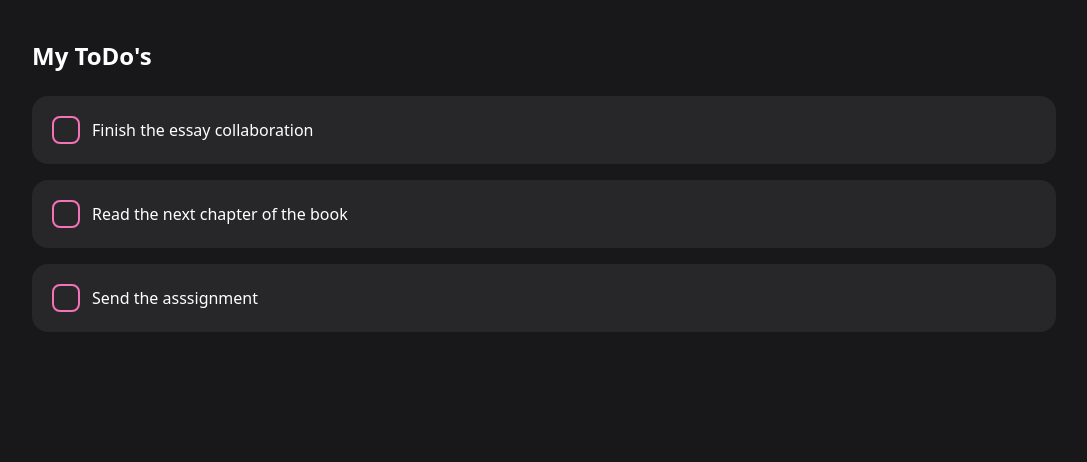
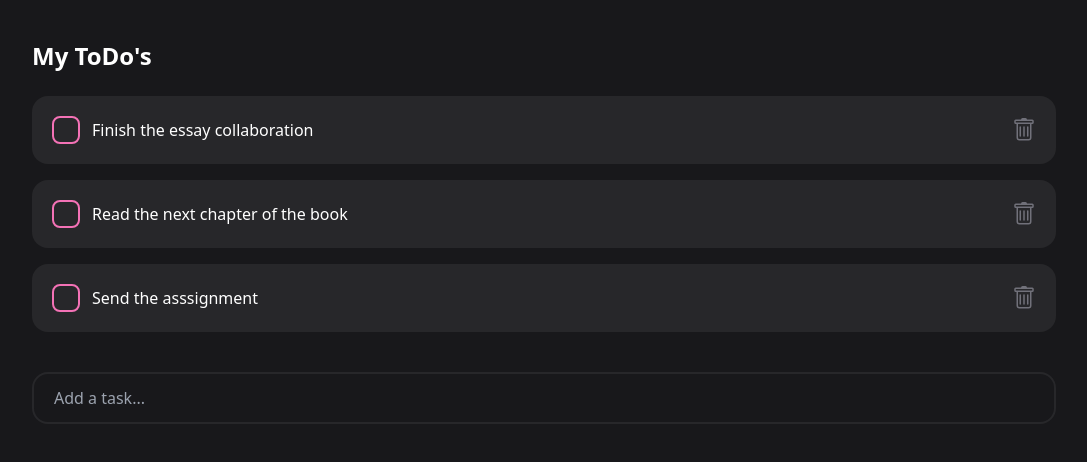
Before and after one commit to iliaalekseevofb/CRUD-app, a React (Create React App) app: page / in a window 1280 px wide. Shown: the top 462 px of the page, without its empty margins (96-1183 px from the left). Built offline with nearby package versions, Linux system fonts and the light colour scheme.

Commit message:
Removing and adding todos functionality is added

```diff
--- /dev/null
+++ b/src/components/Home/CreateTodo.jsx
@@ -0,0 +1,31 @@
+import React, { useState } from 'react';
+
+const CreateTodo = ({todos, setTodos}) => {
+  const [title, setTitle] = useState('');
+
+  const addTodo = (title) => {
+    setTodos([
+      {
+        id: todos.length + 1,
+        title,
+        isCompleted: false
+      }, ...todos]
+    )
+    setTitle('');
+  }
+
+  return (
+    <div className='w-full mt-10 mb-4 px-5 py-3 flex items-center justify-between rounded-2xl border-2 border-zinc-800'>
+      <input
+        className='bg-transparent w-full border-none outline-none'
+        type="text"
+        placeholder='Add a task...'
+        onChange={(e) => setTitle(e.target.value)}
+        value={title}
+        onKeyDown={(e) => e.key === 'Enter' && addTodo(title)}
+       />
+    </div>
+  )
+}
+
+export default CreateTodo
--- a/src/components/Home/TodoItem.jsx
+++ b/src/components/Home/TodoItem.jsx
@@ -4,12 +4,17 @@ import { BsTrash } from 'react-icons/bs';
 
 const TodoItem = ({todo, changeTodo, removeTodo}) => {
   return (
-    <button onClick={() => changeTodo(todo.id)} className='w-full mb-4 p-5 flex items-center rounded-2xl bg-zinc-800'>
-      <CheckBox isCompleted={todo.isCompleted}/>
-      <span className={`${todo.isCompleted ? 'line-through' : ''}`}>
-        {todo.title}
-      </span>
-    </button>
+    <div className='w-full mb-4 p-5 flex items-center justify-between rounded-2xl bg-zinc-800'>
+      <button onClick={() => changeTodo(todo.id)} className='flex items-center'>
+        <CheckBox isCompleted={todo.isCompleted}/>
+        <span className={`text-left ${todo.isCompleted ? 'line-through' : ''}`}>
+          {todo.title}
+        </span>
+      </button>
+      <button onClick={() => removeTodo(todo.id)}>
+        <BsTrash size={24} className='text-zinc-500 hover:text-red-500 transition-colors duration-200'/>
+      </button>
+    </div>
   )
 }
 
--- a/src/components/index.js
+++ b/src/components/index.js
@@ -1,2 +1,3 @@
 export {default as TodoItem} from './Home/TodoItem';
 export {default as CheckBox} from './Home/CheckBox';
+export {default as CreateTodo} from './Home/CreateTodo';
--- a/src/pages/Home.jsx
+++ b/src/pages/Home.jsx
@@ -1,5 +1,5 @@
 import React, { useState } from 'react';
-import { TodoItem } from '../components';
+import { TodoItem, CreateTodo } from '../components';
 
 const data = [
   {
@@ -44,6 +44,7 @@ const Home = () => {
           removeTodo={removeTodo}
         />
       ))}
+      <CreateTodo todos={todos} setTodos={setTodos} />
     </div>
   )
 }
```
